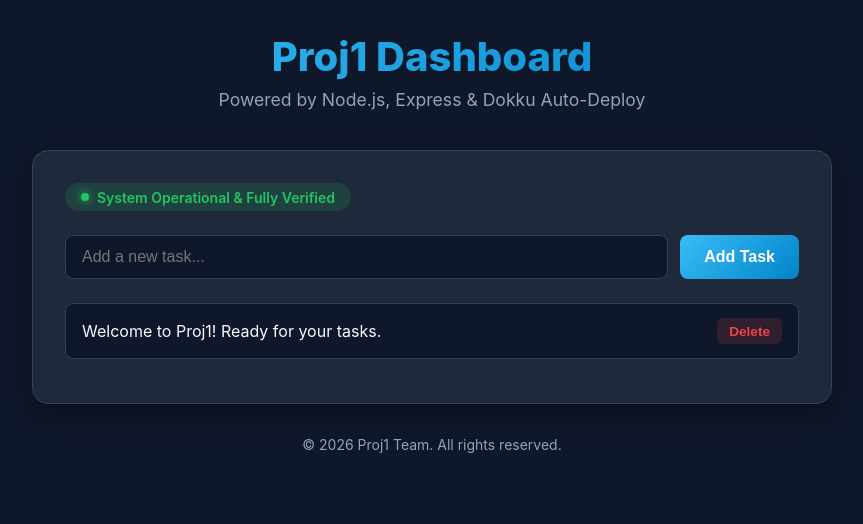
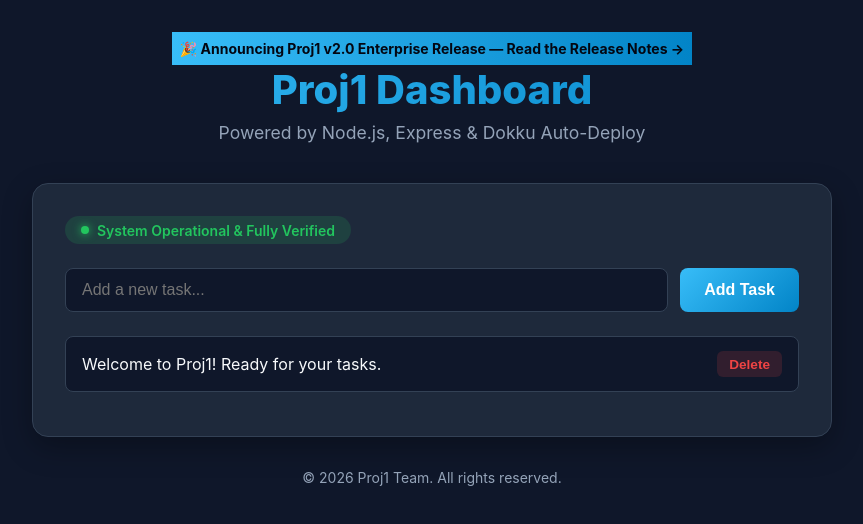
Before and after one commit to saidmuhammad1/proj1, a website: page index.html in a window 1280 px wide. Shown: the whole page, without its empty margins (208-1071 px from the left). Drawn offline with Linux system fonts and the light colour scheme.

Commit message:
feat: add top announcement banner for v2.0 release

```diff
--- a/index.html
+++ b/index.html
@@ -152,6 +152,7 @@
     </style>
 </head>
 <body>
+    <div style="background: linear-gradient(90deg, #38bdf8, #0284c7); color: #030712; text-align: center; padding: 0.5rem; font-weight: 700; font-size: 0.875rem;">🎉 Announcing Proj1 v2.0 Enterprise Release — Read the Release Notes →</div>
     <div class="container">
         <header>
             <h1>Proj1 Dashboard</h1>
```
Also changed, not shown: after.png, before.png.
